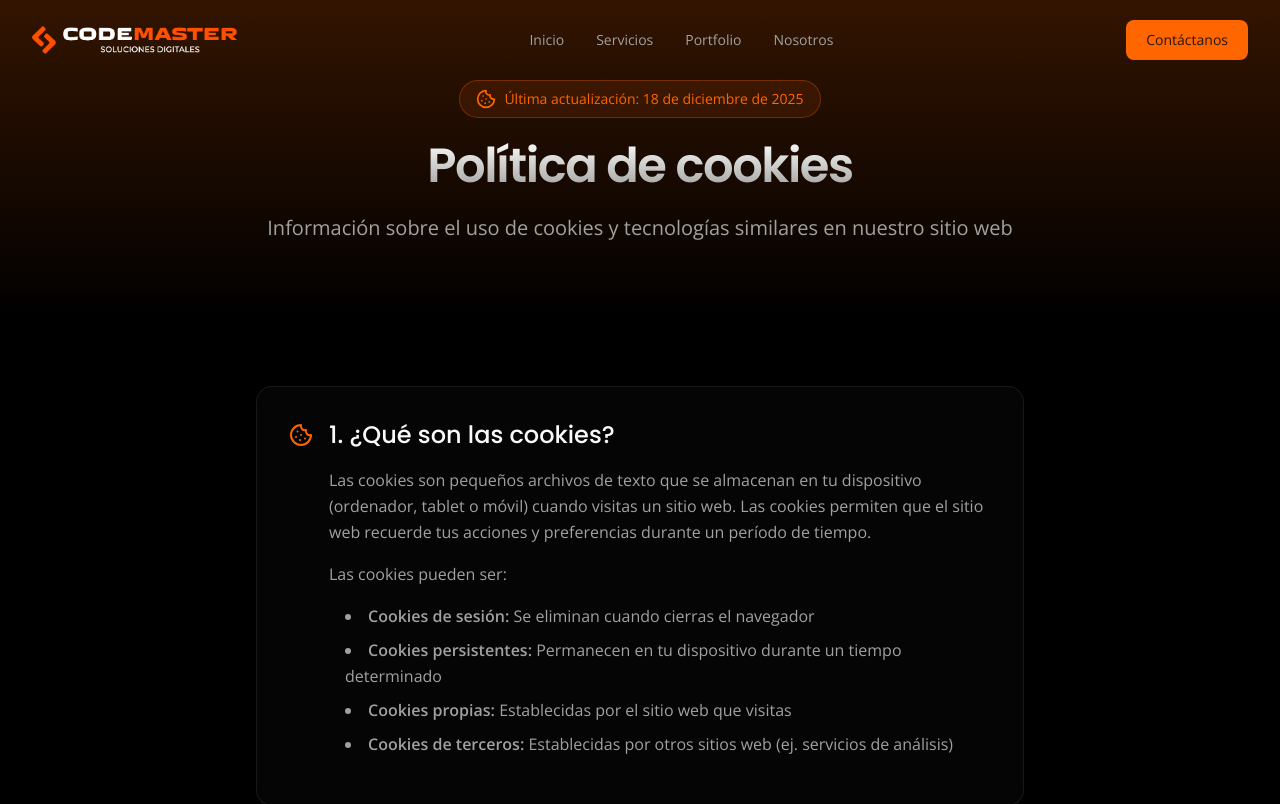
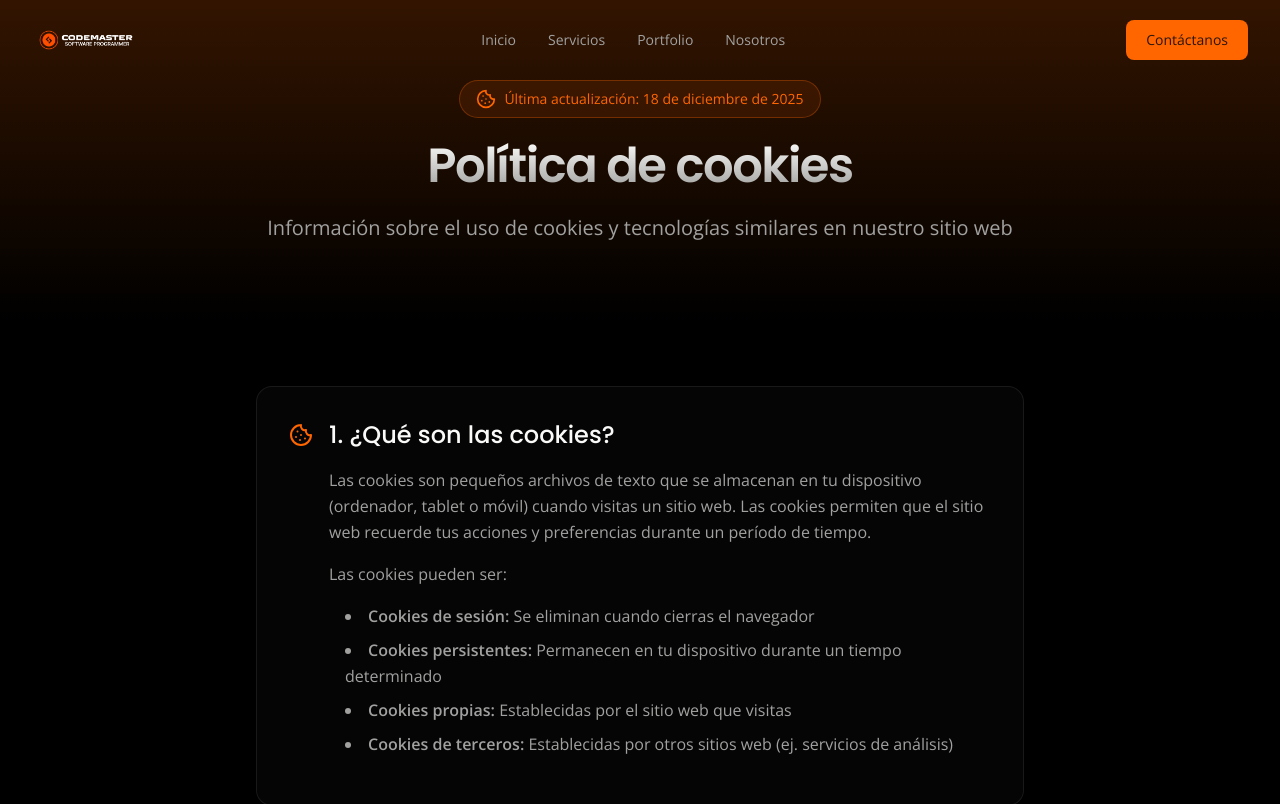
Before and after one commit to ManuelES23/codemaster-react, a React (Vite) app: page /cookies in a window 1280 px wide. Shown: the top 804 px of the page. Built offline with nearby package versions, Linux system fonts and the light colour scheme; a web font is replaced by a local one.

Commit message:
Use the high-resolution horizontal logo via a LogoMarca component

```diff
--- a/src/components/Footer.jsx
+++ b/src/components/Footer.jsx
@@ -1,5 +1,6 @@
 import { Link } from "react-router-dom";
 import { servicios } from "../data/servicios";
+import LogoMarca from "./LogoMarca";
 
 const enlacesEmpresa = [
   { to: "/nosotros", label: "Sobre nosotros" },
@@ -19,11 +20,7 @@ const Footer = () => (
     <div className="mx-auto max-w-7xl px-4 py-16 sm:px-6 lg:px-8">
       <div className="grid grid-cols-1 gap-12 md:grid-cols-2 lg:grid-cols-4">
         <div className="space-y-4">
-          <img
-            src="/img/codemaster_logo_vertical.png"
-            alt="CodeMaster"
-            className="h-6 w-auto object-contain"
-          />
+          <LogoMarca className="h-6" />
           <p className="max-w-xs text-sm leading-relaxed text-fg-muted">
             Soluciones digitales integrales para impulsar tu negocio al siguiente nivel.
           </p>
--- /dev/null
+++ b/src/components/LogoMarca.jsx
@@ -0,0 +1,20 @@
+const FUENTES = {
+  horizontal: { src: "/img/codemaster-logo-horizontal-white letters.png", width: 1516, height: 392 },
+  isotipo: { src: "/img/codemaster_logo_isotipo.png", width: 572, height: 250 },
+};
+
+const LogoMarca = ({ variante = "horizontal", className = "" }) => {
+  const fuente = FUENTES[variante] ?? FUENTES.horizontal;
+
+  return (
+    <img
+      src={fuente.src}
+      width={fuente.width}
+      height={fuente.height}
+      alt="CodeMaster"
+      className={`w-auto object-contain ${className}`}
+    />
+  );
+};
+
+export default LogoMarca;
--- a/src/components/Navbar.jsx
+++ b/src/components/Navbar.jsx
@@ -1,6 +1,7 @@
 import { Link, NavLink } from "react-router-dom";
 import { useEffect, useState } from "react";
 import { Menu, X } from "lucide-react";
+import LogoMarca from "./LogoMarca";
 
 const enlaces = [
   { to: "/", label: "Inicio", end: true },
@@ -32,11 +33,7 @@ const Navbar = () => {
       <div className="mx-auto max-w-7xl px-4 sm:px-6 lg:px-8">
         <div className="flex h-20 items-center justify-between">
           <Link to="/" aria-label="CodeMaster, ir al inicio">
-            <img
-              src="/img/codemaster_logo_vertical.png"
-              alt="CodeMaster"
-              className="h-7 w-auto object-contain"
-            />
+            <LogoMarca className="h-7" />
           </Link>
 
           <div className="hidden items-center gap-8 md:flex">
```
Also changed, not shown: 1 other file (tests, documents, lock files or other folders).
